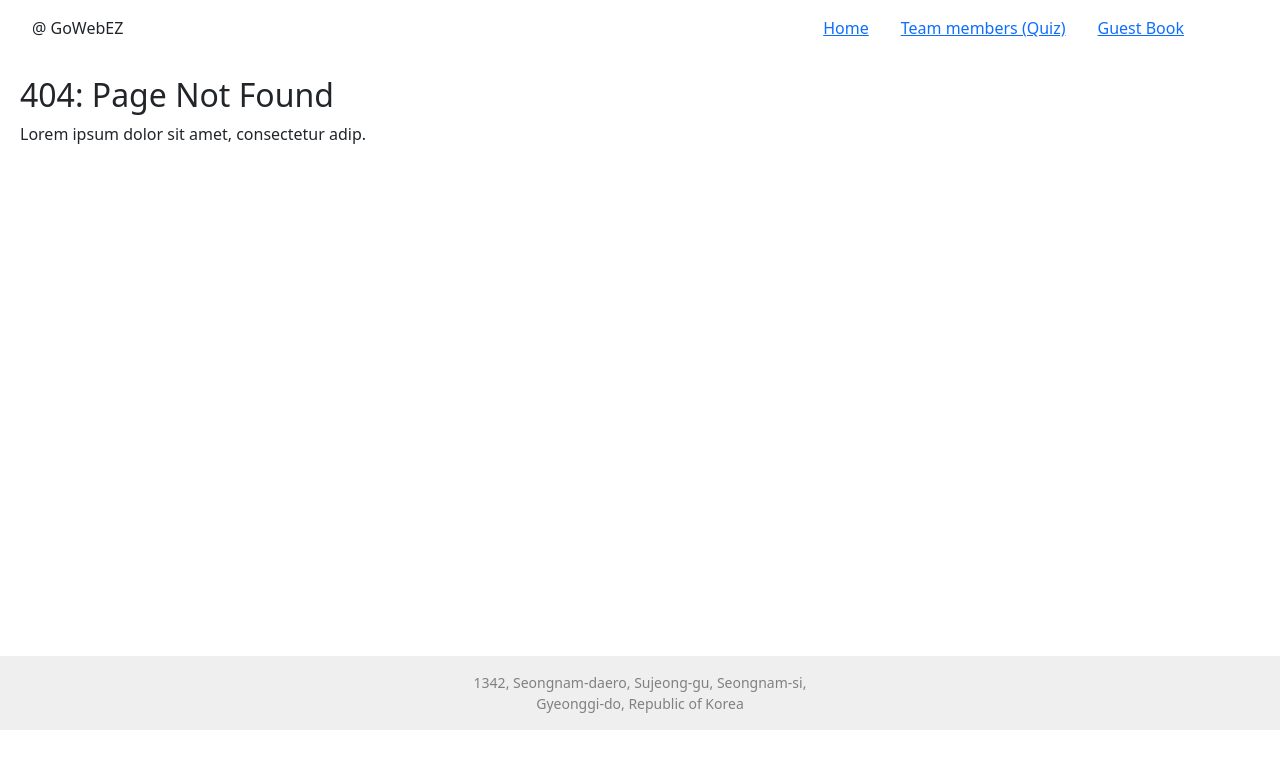
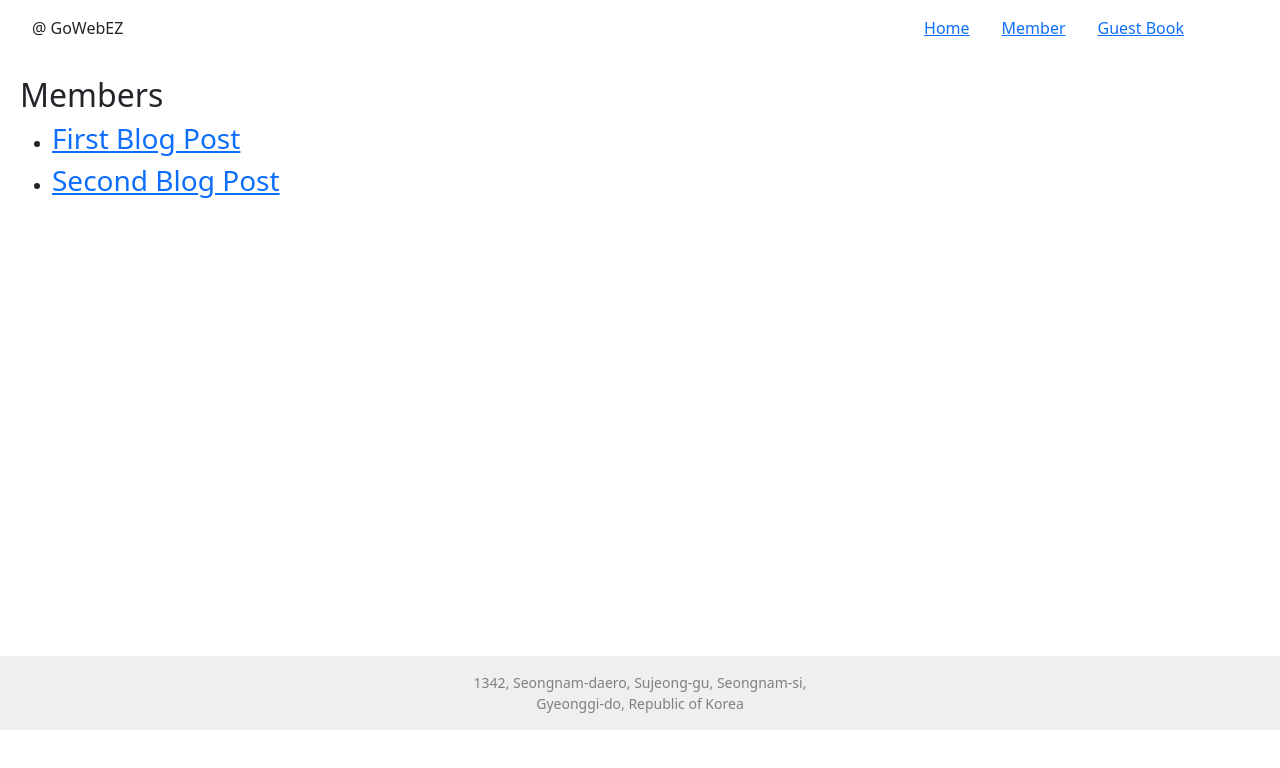
Before and after one commit to GoWeb-EZ/team-page, a React (Create React App) app: page /member in a window 1280 px wide. Before the commit this address had no page. Shown: the top 768 px of the page. Built offline with nearby package versions, Linux system fonts and the light colour scheme.

Commit message:
파일 정리

```diff
--- a/src/AppLayout.js
+++ b/src/AppLayout.js
@@ -1,11 +1,11 @@
 import React from "react";
-import { Link, Route, Routes } from "react-router-dom";
-import Home from "./Home";
-import NoMatch from "./NoMatch";
-import About from "./About";
-import Posts from "./Posts";
-import PostLists from "./PostLists";
-import Post from "./Post";
+import { Route, Routes } from "react-router-dom";
+import Home from "./pages/home/Home";
+import NoMatch from "./pages/NoMatch";
+import Guestbook from "./pages/guestbook/Guestbook";
+import Members from "./pages/member/Members";
+import MemberList from "./pages/member/MemberList";
+import Quiz from "./pages/member/Quiz";
 import Header from "./components/Header";
 import Footer from "./components/Footer";
 import styled from "styled-components";
@@ -18,12 +18,12 @@ export default function AppLayout() {
                 <Routes>
                     <Route path="/" element={<Home />} />
 
-                    <Route path="/posts" element={<Posts />}>
-                        <Route index element={<PostLists />} />
-                        <Route path=":slug" element={<Post />} />
+                    <Route path="/member" element={<Members />}>
+                        <Route index element={<MemberList />} />
+                        <Route path=":slug" element={<Quiz />} />
                     </Route>
 
-                    <Route path="/about" element={<About />} />
+                    <Route path="/guest-book" element={<Guestbook />} />
                     <Route path="*" element={<NoMatch />} />
                 </Routes>
             </RoutesWrapper>
--- a/src/components/Header.js
+++ b/src/components/Header.js
@@ -8,8 +8,8 @@ export default function Header() {
             <div>@ GoWebEZ</div>
             <Navigation>
                 <Link to="/">Home</Link>
-                <Link to="/posts">Team members (Quiz)</Link>
-                <Link to="/about">Guest Book</Link>
+                <Link to="/member">Member</Link>
+                <Link to="/guest-book">Guest Book</Link>
             </Navigation>
         </HeaderWrapper>
     );
--- a/src/index.js
+++ b/src/index.js
@@ -1,17 +1,7 @@
-import React from 'react';
-import ReactDOM from 'react-dom/client';
-import './index.css';
-import App from './App';
-import reportWebVitals from './reportWebVitals';
+import React from "react";
+import ReactDOM from "react-dom/client";
+import "./index.css";
+import App from "./App";
 
-const root = ReactDOM.createRoot(document.getElementById('root'));
-root.render(
-  <React.StrictMode>
-    <App />
-  </React.StrictMode>
-);
-
-// If you want to start measuring performance in your app, pass a function
-// to log results (for example: reportWebVitals(console.log))
-// or send to an analytics endpoint. Learn more: https://bit.ly/CRA-vitals
-reportWebVitals();
+const root = ReactDOM.createRoot(document.getElementById("root"));
+root.render(<App />);
--- a/src/About.js
+++ b/src/pages/guestbook/Guestbook.js
@@ -3,7 +3,7 @@ import React from "react";
 export default function About() {
     return (
         <div style={{ padding: 20 }}>
-            <h2> About View</h2>
+            <h2> GuestBook</h2>
             <p>Lorem ipsum dolor sit amet, consectetur adip. </p>
         </div>
     );
--- a/src/PostLists.js
+++ b/src/pages/member/MemberList.js
@@ -1,5 +1,5 @@
 import React from "react";
-import BlogPosts from "./BlogPosts";
+import BlogPosts from "../../BlogPosts";
 import { Link } from "react-router-dom";
 
 export default function PostLists() {
--- a/src/Posts.js
+++ b/src/pages/member/Members.js
@@ -1,10 +1,10 @@
 import React from "react";
 import { Outlet } from "react-router-dom";
 
-export default function Posts() {
+export default function Members() {
     return (
         <div style={{ padding: 20 }}>
-            <h2>Blog</h2>
+            <h2>Members</h2>
             <Outlet />
         </div>
     );
--- a/src/Post.js
+++ b/src/pages/member/Quiz.js
@@ -1,8 +1,8 @@
 import React from "react";
 import { useParams } from "react-router-dom";
-import BlogPosts from "./BlogPosts";
+import BlogPosts from "../../BlogPosts";
 
-export default function Post() {
+export default function Quiz() {
     const { slug } = useParams();
     const post = BlogPosts[slug];
     if (!post) {
--- a/src/reportWebVitals.js
+++ /dev/null
@@ -1,13 +0,0 @@
-const reportWebVitals = onPerfEntry => {
-  if (onPerfEntry && onPerfEntry instanceof Function) {
-    import('web-vitals').then(({ getCLS, getFID, getFCP, getLCP, getTTFB }) => {
-      getCLS(onPerfEntry);
-      getFID(onPerfEntry);
-      getFCP(onPerfEntry);
-      getLCP(onPerfEntry);
-      getTTFB(onPerfEntry);
-    });
-  }
-};
-
-export default reportWebVitals;
```
Also changed, not shown: src/setupTests.js (deleted, +0 -5 lines), src/pages/NoMatch.js (renamed from src/NoMatch.js), src/pages/home/Home.js (renamed from src/Home.js), 1 other file (tests, documents, lock files or other folders).
